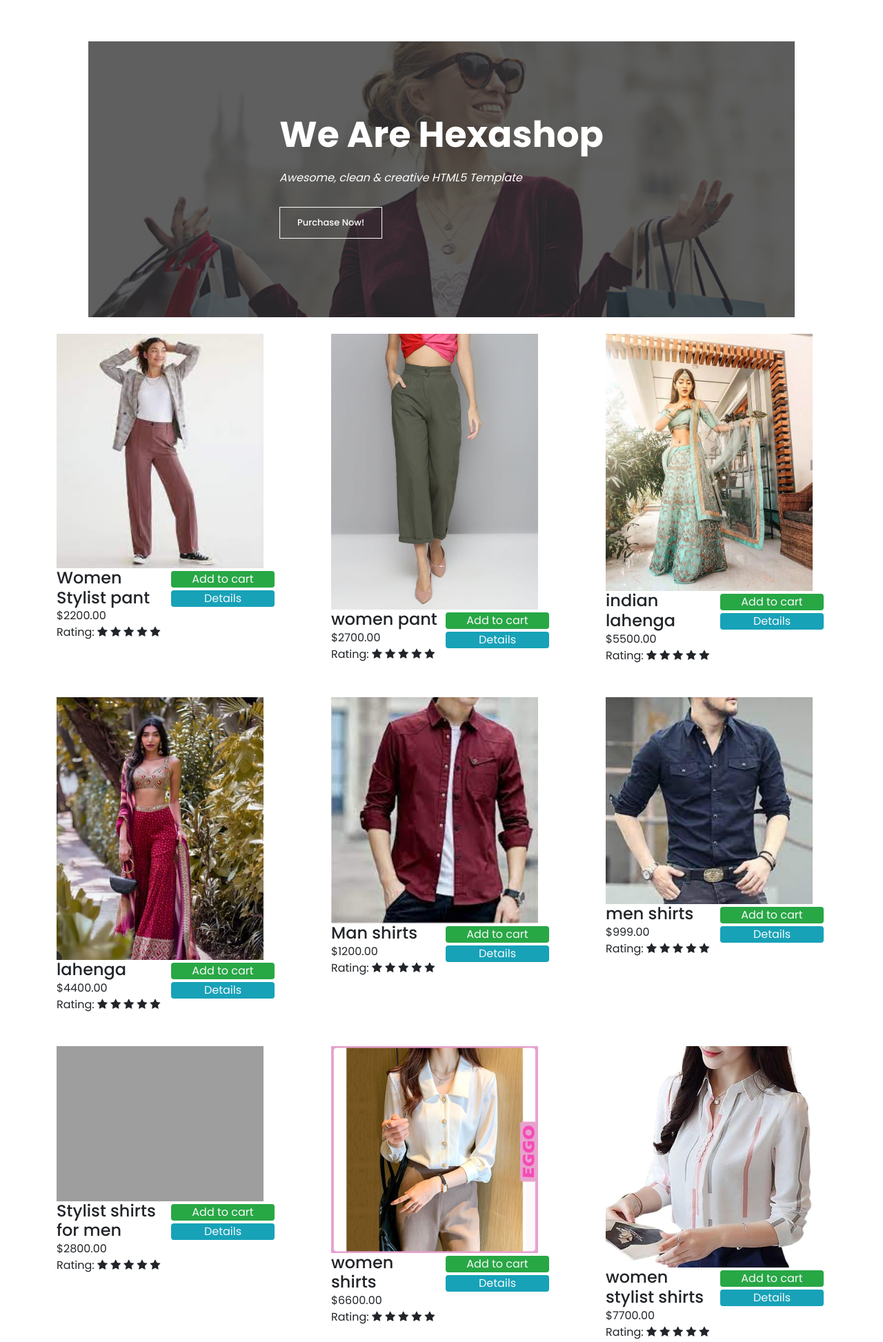
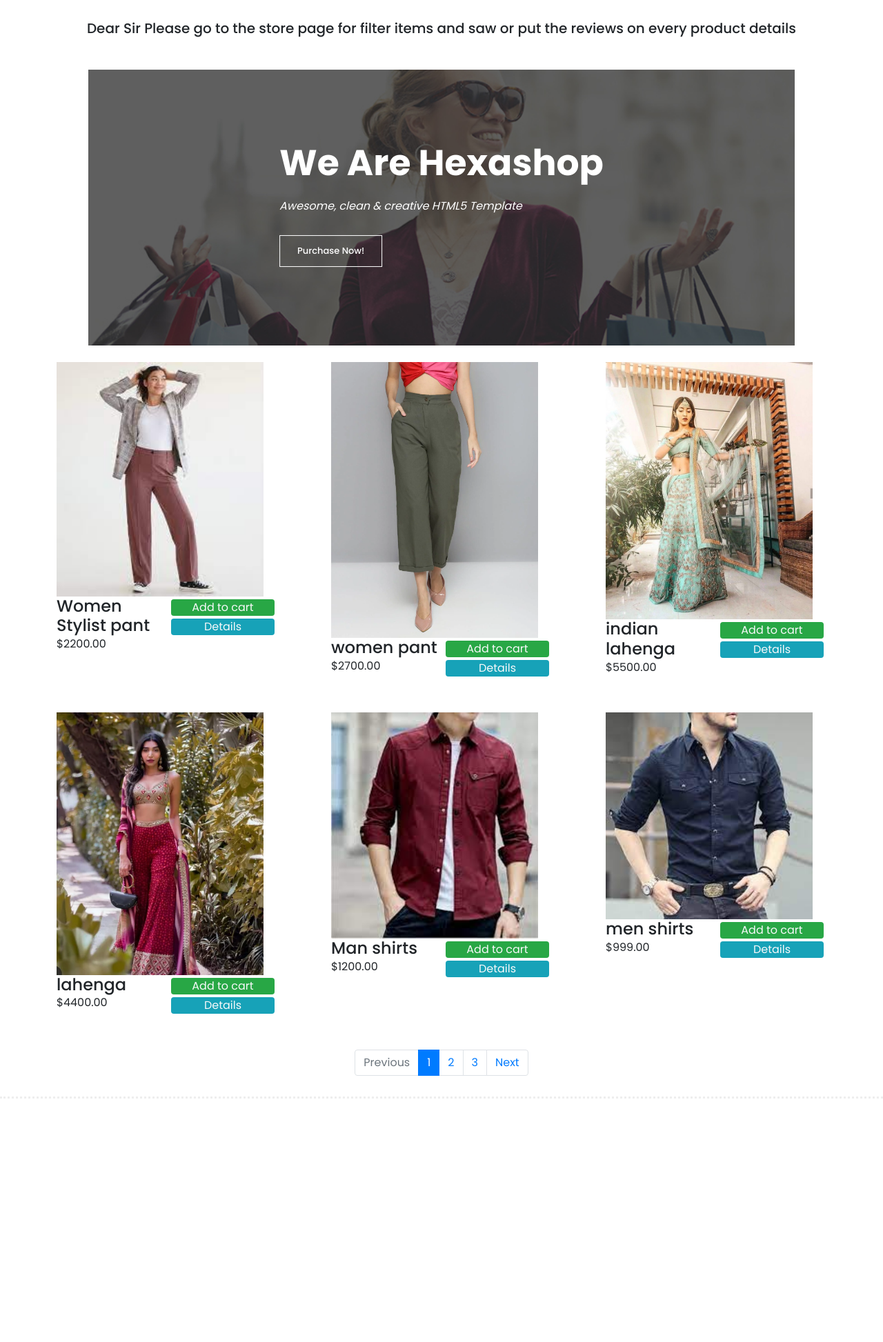
Before and after one commit to tanmoymondal1312/HEXASHOP, a Django app: page / in a window 1280 px wide. Shown: the part 100-2046 px from the top of the page at 69% size. After the commit the page ends 1693 px from the top, so only its background shows below. Run offline with Django 4.2, Linux system fonts and the light colour scheme; data comes from the database, SQL or seed files in the repository; both versions use the stored data as it was after the commit; some libraries are stand-ins or nearby versions; grey boxes are pictures that could not be loaded.

Commit message:
Befor Hosting

```diff
--- a/HEXASHOP/settings.py
+++ b/HEXASHOP/settings.py
@@ -51,6 +51,7 @@ MIDDLEWARE = [
     'django.contrib.auth.middleware.AuthenticationMiddleware',
     'django.contrib.messages.middleware.MessageMiddleware',
     'django.middleware.clickjacking.XFrameOptionsMiddleware',
+    'django.middleware.csrf.CsrfViewMiddleware',
 ]
 
 ROOT_URLCONF = 'HEXASHOP.urls'
--- a/HEXASHOP/views.py
+++ b/HEXASHOP/views.py
@@ -1,10 +1,14 @@
 from django.shortcuts import render
-from store.models import Product, Category
-#from cart.models import CartItem
+from store.models import Product, Category,Reviews
+from django.core.paginator import Paginator
 
 def home(request):
+
     products = Product.objects.filter(is_available=True)
     categories = Category.objects.all()
-    #cart_items_count = CartItem.objects.filter(user=request.user).count()
-    #print("cart_items_count: ", cart_items_count)
-    return render(request, 'popular_products.html', {'products': products, 'categories': categories})
+    page = request.GET.get("page")
+    paginator = Paginator(products, 6)
+    product_page = paginator.get_page(page)
+    categories = Category.objects.all()
+    context = {"products": product_page, "categories": categories}
+    return render(request, 'popular_products.html', context)
--- a/accounts/templates/accounts/register.html
+++ b/accounts/templates/accounts/register.html
@@ -61,7 +61,7 @@
       <!-- card-body.// -->
     </div>
     <!-- card .// -->
-    <p class="text-center mt-4">Have an account? <a href="">Log In</a></p>
+    <p class="text-center mt-4">Have an account? <a href="{% url 'login'%}">Log In</a></p>
     <br /><br />
     <!-- ============================ COMPONENT REGISTER  END.// ================================= -->
   </section>
--- a/accounts/templates/accounts/signin.html
+++ b/accounts/templates/accounts/signin.html
@@ -40,7 +40,7 @@
       </div> <!-- card-body.// -->
     </div> <!-- card .// -->
 
-     <p class="text-center mt-4">Don't have account? <a href="#">Sign up</a></p>
+     <p class="text-center mt-4">Don't have account? <a href="{% url 'register'%}">Sign up</a></p>
      <br><br>
 <!-- ============================ COMPONENT LOGIN  END.// ================================= -->
 
--- a/store/models.py
+++ b/store/models.py
@@ -1,9 +1,28 @@
 from django.db import models
 from category.models import Category
 from django.contrib.auth.models import User
+from django.db.models import Avg
 
 
 class Product(models.Model):
+    SIZE_CHOICES = (
+        ('S', 'S'),
+        ('M', 'M'),
+        ('L', 'L'),
+        ('XL', 'XL'),
+        ('XXL', 'XXL'),
+        ('XXXL', 'XXXL'),
+
+    )
+
+    COLOR_CHOICES =(
+       ('Red', 'Red'),
+       ('White','White'),
+       ('Blue', 'Blue'),
+       ('Green', 'Green'),
+       ('Yellow', 'Yellow'),
+       ('Black', 'Black'),
+    )
 
     product_name = models.CharField(max_length=200)
     slug = models.SlugField(max_length=200)
@@ -13,11 +32,10 @@ class Product(models.Model):
     stock = models.IntegerField()
     is_available = models.BooleanField(default=True)
     category = models.ForeignKey(Category, on_delete=models.CASCADE)
+    sizes = models.CharField(max_length=5, choices=SIZE_CHOICES, blank=True)
     created_date = models.DateTimeField(auto_now_add=True)
     modified_date = models.DateTimeField(auto_now=True)
-
-    def __str__(self):
-        return self.product_name
+    color = models.CharField(max_length=20, choices= COLOR_CHOICES, blank=True)
 
 class Reviews(models.Model):
     user = models.ForeignKey(User, on_delete=models.CASCADE)
--- a/store/templates/filter_items.html
+++ b/store/templates/filter_items.html
@@ -14,7 +14,8 @@
               <div class="card-body">
                   <h5 class="card-title"> {{product.product_name}}</h5>
                   <p class="card-text">{{product.description}}</p>
-                  <p class="card-text">{{product.price}}</p>
+                  <p style="font-size:20px;" class="fs-1">Price: ${{product.price}}</p>
+                  <p style="font-size:17px;" class="fs-1">Size: {{product.sizes}}</p>
                   <a style="background-color: #4ac710;"  href="{% url 'add_cart' product_id=product.id %}" class="btn btn-primary">Add to Cart</a>
                   <a style="background-color: #22806d;"  href="{% url 'product_detail' product_id=product.id %}" class="btn text-light ">Product Details</a>
               </div>
--- a/templates/popular_products.html
+++ b/templates/popular_products.html
@@ -2,8 +2,9 @@
 {% include 'base.html' %}
 
 {% block content %}
-
-<div class="main-banner" id="top">
+<h4>We Are Hexashop</h4>
+<div style="padding-top:100px;" class="main-banner" id="top">
+      <h5 class="text-center mb-5">Dear Sir Please go to the store page for filter items and saw or put the reviews on every product details</h5>
         <div class="container-fluid">
             <div class="row">
                 <div class="col-lg-12">
@@ -34,14 +35,6 @@
                         <div>
                             <h4 class=" text-wrap">{{item.product_name}}</h4>
                             <span>${{item.price}}</span>
-                            <div class="product-rating">
-                                <span>Rating: </span>
-                                <span class="fa fa-star {% if product_rating >= 1 %}checked{% endif %}"></span>
-                                <span class="fa fa-star {% if product_rating >= 2 %}checked{% endif %}"></span>
-                                <span class="fa fa-star {% if product_rating >= 3 %}checked{% endif %}"></span>
-                                <span class="fa fa-star {% if product_rating >= 4 %}checked{% endif %}"></span>
-                                <span class="fa fa-star {% if product_rating == 5 %}checked{% endif %}"></span>
-                            </div>
                         </div>
                         <div class="">
                             <a href="{% url 'add_cart' product_id=item.id %}" style="width:150px; text-align:center;" class="button border-0 rounded text-light bg-success d-block m-1" >Add to cart</a>
@@ -53,6 +46,42 @@
 
                 {% endfor %}
             </div>
+            <nav class="mt-4 d-flex justify-content-center" aria-label="Page navigation sample">
+                {% if products.has_other_pages %}
+                <ul class="pagination justify-content-end mr-0"> {# Add justify-content-end class here #}
+                    {% if products.has_previous %}
+                    <li class="page-item">
+                        <a class="page-link" href="?page={{products.previous_page_number}}">Previous</a>
+                    </li>
+                    {% else %}
+                    <li class="page-item disabled">
+                        <a class="page-link" href="#">Previous</a>
+                    </li>
+                    {% endif %}
+                    {% for i in products.paginator.page_range %}
+                    {% if products.number == i %}
+                    <li class="page-item active">
+                        <a class="page-link" href="#">{{i}}</a>
+                    </li>
+                    {% else %}
+                    <li class="page-item">
+                        <a class="page-link" href="?page={{i}}">{{i}}</a>
+                    </li>
+                    {% endif %}
+                    {% endfor %}
+                    {% if products.has_next %}
+                    <li class="page-item">
+                        <a class="page-link" href="?page={{products.next_page_number}}">Next</a>
+                    </li>
+                    {% else %}
+                    <li class="page-item disabled">
+                        <a class="page-link" href="#">Next</a>
+                    </li>
+                    {% endif %}
+                </ul>
+                {% endif %}
+            </nav>
+
         </div>
     </div>
 </div>
```
Also changed, not shown: cart/templates/cart/cart.html (+10 -1 lines), store/forms.py (+24 -3 lines), store/templates/product_detail.html (+17 -18 lines), store/templates/store.html (+22 -8 lines), store/views.py (+19 -4 lines), db.sqlite3, store/migrations/0002_product_sizes.py (added), store/migrations/0003_product_color.py (added).
